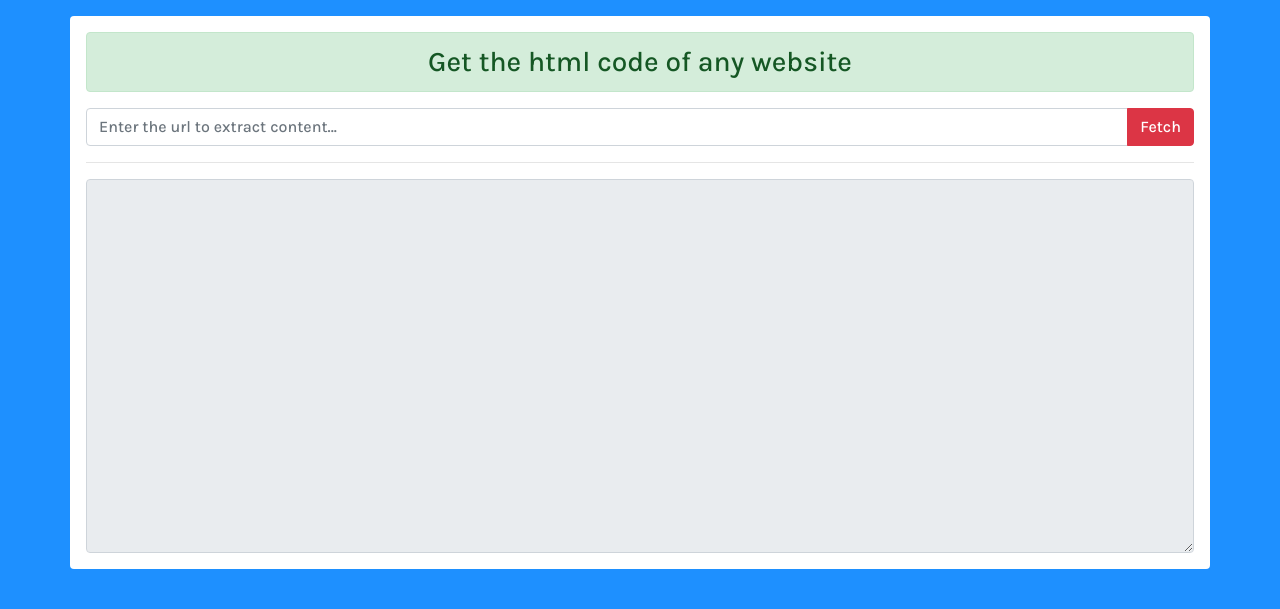
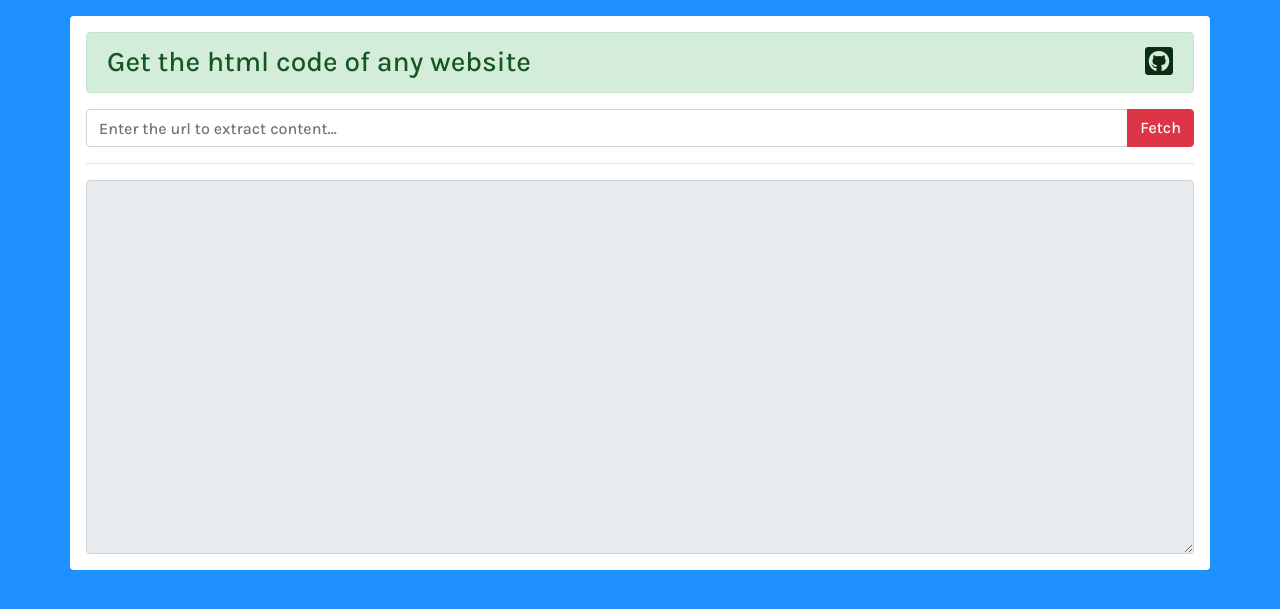
Before and after one commit to codewithlaksh/flask-webscrapper, a Flask app: page / in a window 1280 px wide. Shown: the top 609 px of the page. Run offline with Flask 2, Linux system fonts and the light colour scheme.

Commit message:
Add bootstrapjs and jquery & github url

```diff
--- a/templates/index.html
+++ b/templates/index.html
@@ -6,6 +6,7 @@
     <meta name="viewport" content="width=device-width, initial-scale=1.0">
     <title>Web Scrapper</title>
     <link rel="stylesheet" href="https://cdn.jsdelivr.net/npm/bootstrap@4.6.2/dist/css/bootstrap.min.css" integrity="sha384-xOolHFLEh07PJGoPkLv1IbcEPTNtaed2xpHsD9ESMhqIYd0nLMwNLD69Npy4HI+N" crossorigin="anonymous">
+    <link rel="stylesheet" href="https://cdnjs.cloudflare.com/ajax/libs/font-awesome/6.2.0/css/all.min.css" integrity="sha512-xh6O/CkQoPOWDdYTDqeRdPCVd1SpvCA9XXcUnZS2FmJNp1coAFzvtCN9BmamE+4aHK8yyUHUSCcJHgXloTyT2A==" crossorigin="anonymous" referrerpolicy="no-referrer" />
     <style>
         @import url('https://fonts.googleapis.com/css2?family=Karla:wght@500&display=swap');
 
@@ -28,8 +29,11 @@
         <textarea id="scrapped_data" rows="30" disabled readonly></textarea>
     </div> -->
     <div class="container bg-white p-3 rounded mr-auto ml-auto my-3">
-        <div class="alert alert-success text-center mb-0">
+        <div class="alert alert-success text-center mb-0 d-flex justify-content-between">
             <strong><h3 class="mb-0">Get the html code of any website</h3></strong>
+            <a href="https://github.com/codewithlaksh/flask-webscrapper" class="alert-link" data-toggle="tooltip" data-placement="left" title="View Project on Github">
+                <i class="fa-brands fa-github-square fa-2x"></i>
+            </a>
         </div>
         <div class="mt-3" id="main">
             <div class="input-group">
@@ -42,7 +46,12 @@
             <textarea class="form-control" id="scrapped_data" rows="15" disabled readonly></textarea>
         </div>
     </div>
+
+    <script src="https://ajax.googleapis.com/ajax/libs/jquery/3.6.0/jquery.min.js"></script>
+    <script src="https://cdn.jsdelivr.net/npm/bootstrap@4.6.2/dist/js/bootstrap.bundle.min.js" integrity="sha384-Fy6S3B9q64WdZWQUiU+q4/2Lc9npb8tCaSX9FK7E8HnRr0Jz8D6OP9dO5Vg3Q9ct" crossorigin="anonymous"></script>
+
     <script defer>
+        // Fetch the scrapped data
         let btn = document.getElementById("btn");
         btn.addEventListener("click", (e) => {
             if (document.getElementById('url_to_extract').value != ""){
@@ -85,6 +94,11 @@
                 window.alert("Please enter a url!");
             }
         })
-    </script>
+
+        // Toggle tooltip
+        $(function () {
+            $('[data-toggle="tooltip"]').tooltip()
+        })
+        </script>
 </body>
 </html>
```
